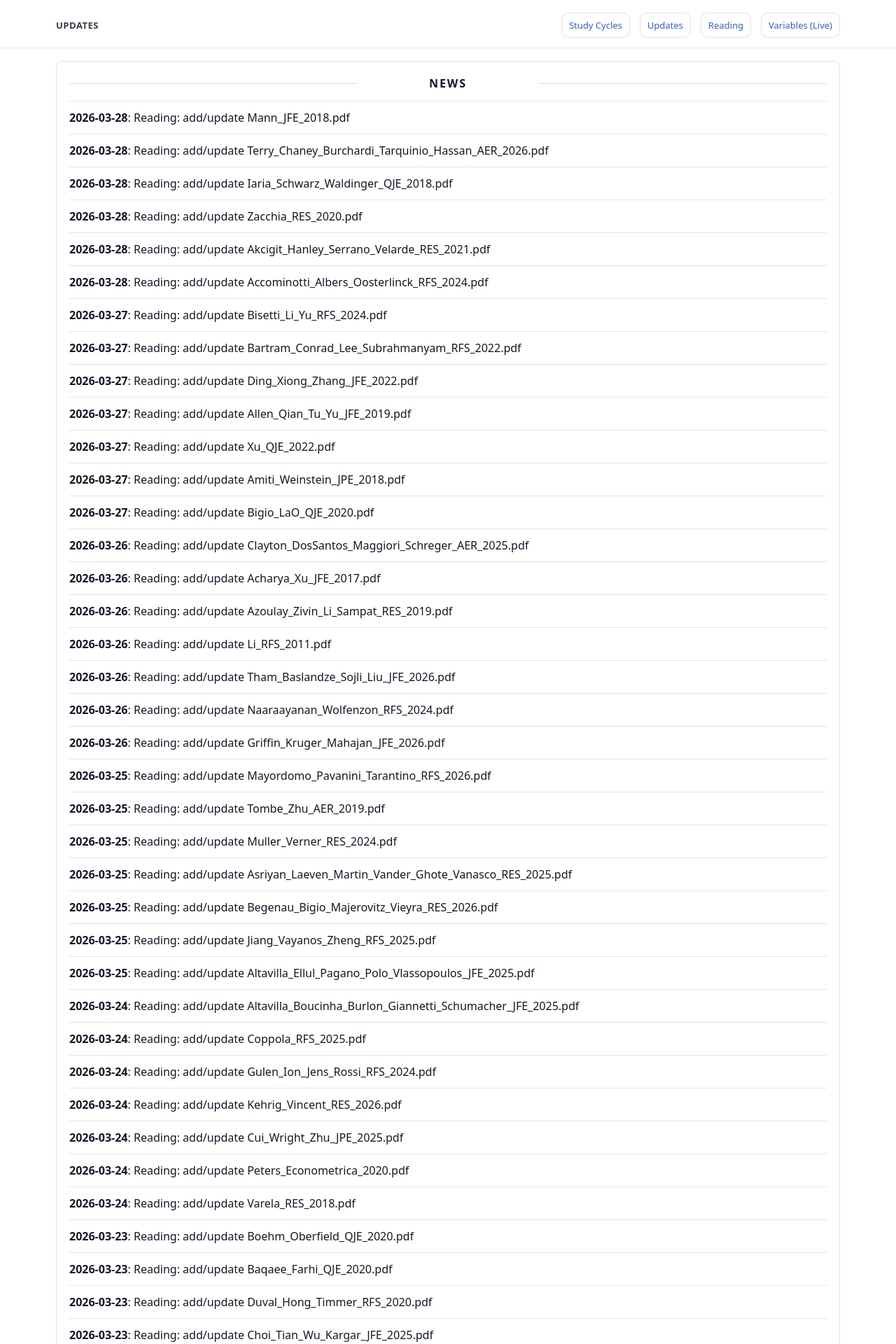
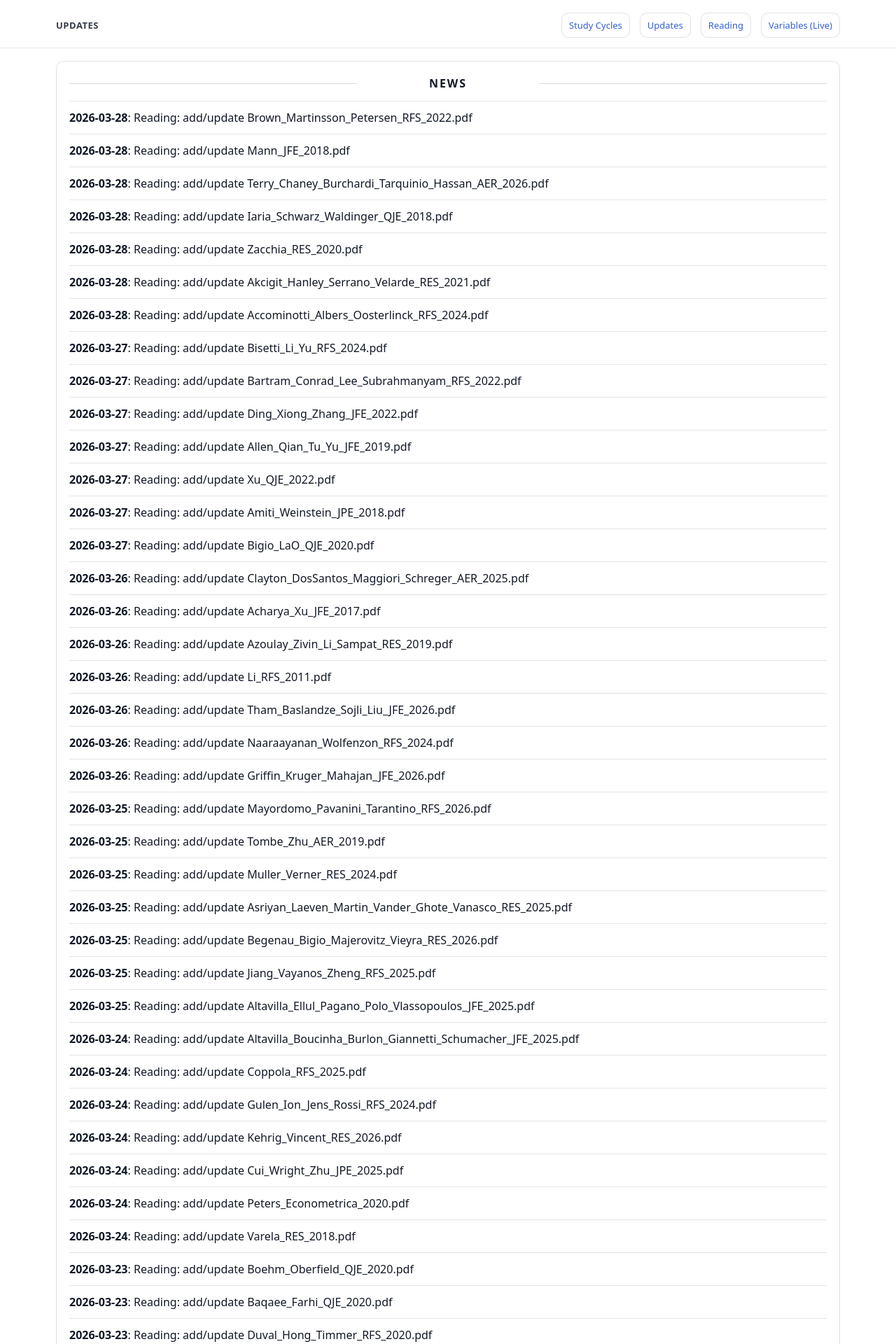
Before and after one commit to yaxinzn/study-archive, a Jekyll site: the page built from updates/index.md, in a window 1280 px wide. Shown: the top 1920 px of the page at 70% size. Built offline with Jekyll 4.4.1, drawn with Linux system fonts in a browser that asks for light colours; some of the changed text lies outside the part shown.

Commit message:
chore: update NEWS feed

```diff
--- a/_data/news.yml
+++ b/_data/news.yml
@@ -1,4 +1,7 @@
 # Auto-generated update history (sorted newest -> oldest). Do not edit manually.
+- ts: "1774698104"
+  date: "2026-03-28"
+  title: "Reading: add/update Brown_Martinsson_Petersen_RFS_2022.pdf"
 - ts: "1774697986"
   date: "2026-03-28"
   title: "Reading: add/update Mann_JFE_2018.pdf"
```
